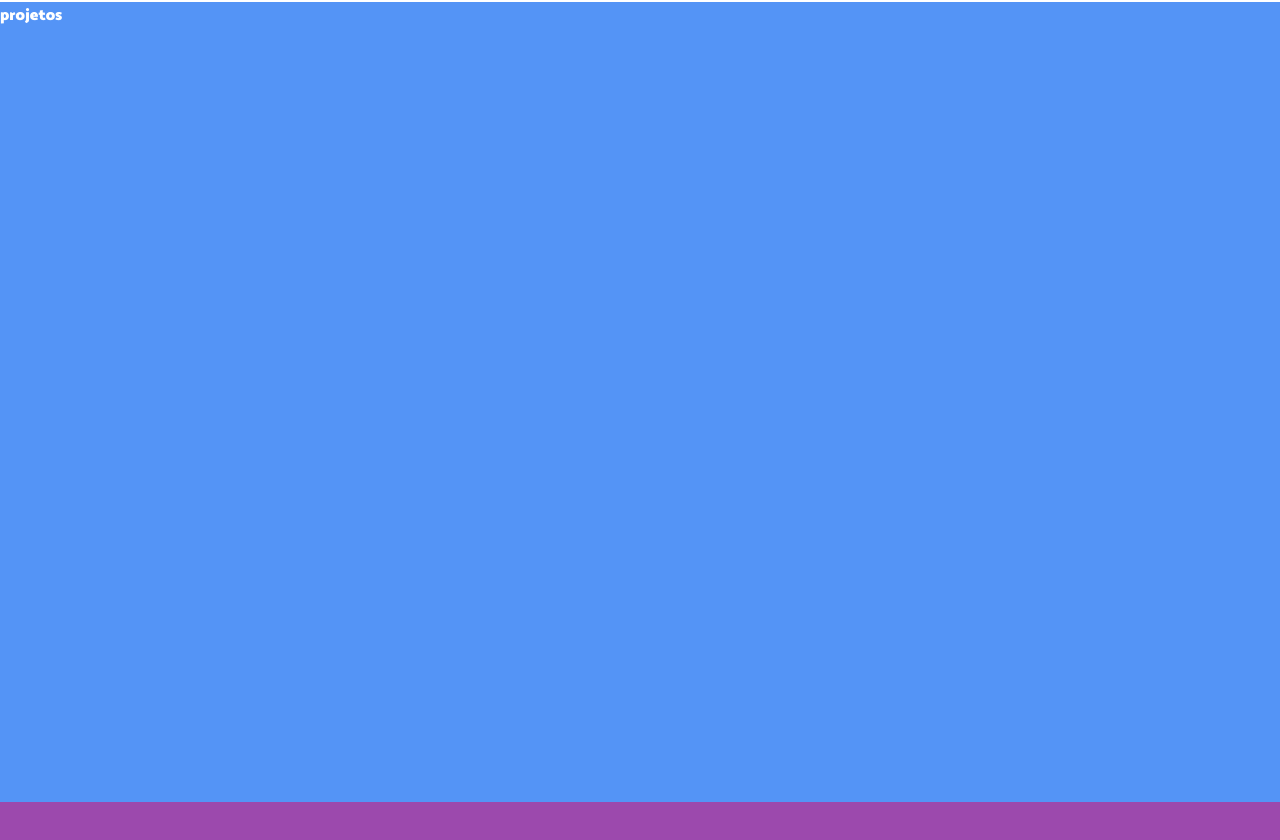
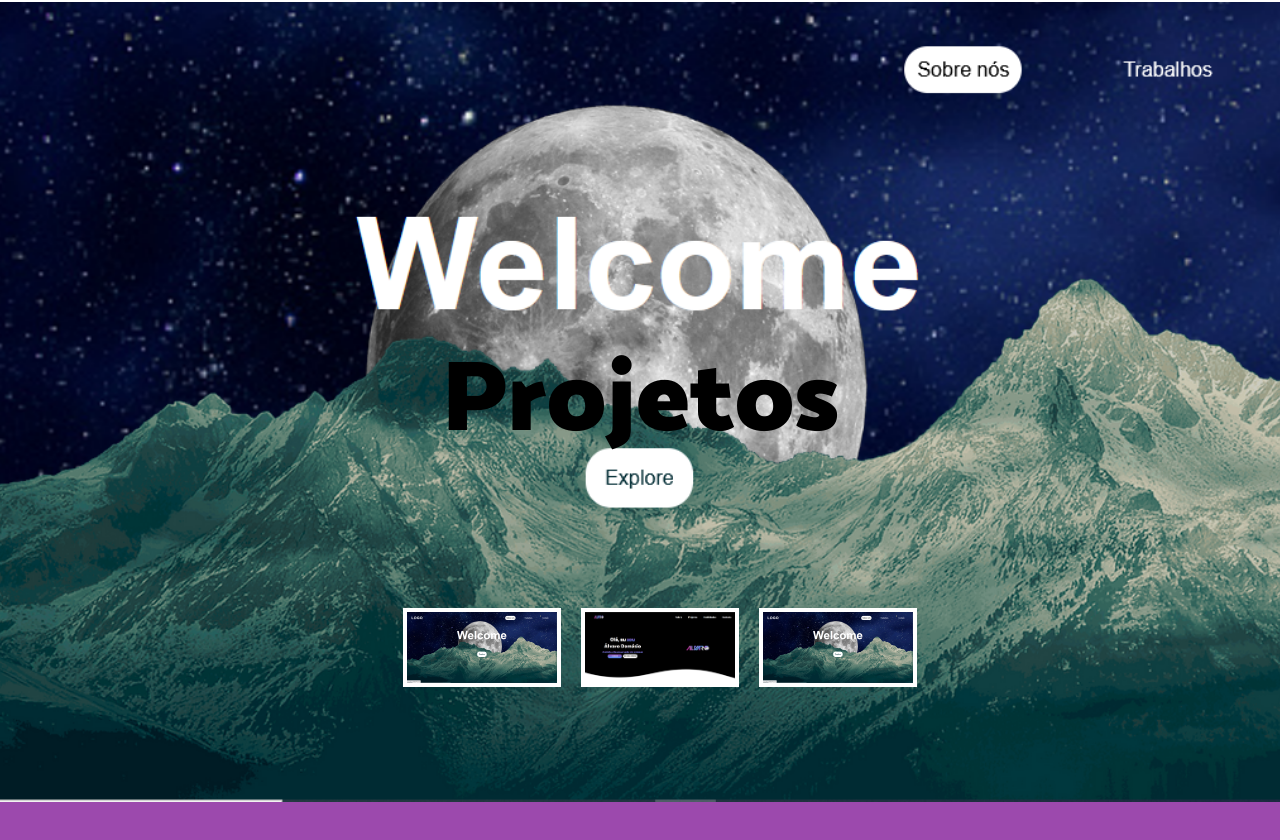
Before and after one commit to AlvaroDamasio/Portifolio, a plain HTML site: page index.html in a window 1280 px wide. Shown: the part 1518-2358 px from the top of the page. Drawn offline with Linux system fonts and the light colour scheme.

Commit message:
adicionado projetos

```diff
--- a/index.html
+++ b/index.html
@@ -18,7 +18,7 @@
             </div>
             <ul  class="nav-bar__list">
                 <li class="nav-bar__list__itens"> <a href="#about">Sobre</a></li>
-                <li class="nav-bar__list__itens"> <a href=""> Projetos</a> </li>
+                <li class="nav-bar__list__itens"> <a href="#projetos"> Projetos</a> </li>
                 <li class="nav-bar__list__itens">  <a href=""> Habilidades </a> </li>
                 <li class="nav-bar__list__itens">  <a href=""> Contato </a> </li>
             </ul>
@@ -83,7 +83,15 @@
     </section>
 
     <section id="projetos">
-        projetos
+        <img src="./public/assets/responsivo site.png" id="slider" alt="">
+        <ul id="navigation">
+            <li onclick="slider('./public/assets/tumb__site2.png', 'um site responsivo' )"> <img src="./public/assets/tumb__site2.png" alt=""> </li>
+            <li onclick="slider('./public/assets/portifolio.png',  'meu portifolio particular' )"> <img src="./public/assets/portifolio.png" alt=""> </li>
+            <li onclick="slider('./public/assets/tumb__site2.png' )"> <img src="./public/assets/tumb__site2.png" alt=""> </li>
+        </ul>
+        <h4 id="title">
+            Projetos
+        </h4>
     </section>
 
     <section id="habilidades">
@@ -99,5 +107,11 @@
     </footer>
     <script src="./src/card.js"></script>
     <script src="./src/NavBar.js"></script>
+    <script>
+        function slider(img ,text){
+            document.getElementById("slider").src = img
+            document.getElementById("title").innerText = text
+        }
+    </script>
 </body>
 </html>
--- a/styles.css
+++ b/styles.css
@@ -241,7 +241,7 @@ body{
 
 .custom-shape-divider-bottom-1657995195 {
     position: absolute;
-    bottom: 0;
+    bottom: -1px;
     left: 0;
     width: 100%;
     overflow: hidden;
@@ -253,7 +253,7 @@ body{
     position: relative;
     display: block;
     width: calc(130% + 1.3px);
-    height: 190px;
+    height: 200px;
 }
 
 .custom-shape-divider-bottom-1657995195 .shape-fill {
@@ -408,9 +408,55 @@ body{
 
 /*--------------------------------------------projetos---------------------------------------------------------*/
 #projetos{
+    position: relative;
     height: 100vh;
+    width: 100vw;
     background-color: #5494F6 ;
+    display: flex;
+    justify-content: center;
+    align-items: center;
+
 }
+
+
+
+#projetos #slider{
+    position: absolute;
+    top: 0;
+    left: 0;
+    width: 100vw;
+    height: 100vh;
+    object-fit: cover;
+}
+
+
+#projetos #navigation{
+    position: absolute;
+    z-index: 4;
+    display: flex;
+    bottom: 10%;
+    justify-content: center;
+    align-items: center;
+}
+#projetos #navigation li{
+    cursor: pointer;
+    margin: 10px;
+    list-style: none;
+}
+
+#projetos #navigation li img{
+    width: 150px;
+    border: 4px solid white;
+}
+#projetos h4{
+    position: relative;
+    font-size: 100px;
+    color: black;
+
+}
+
+
+
 /*-----------------------------------------------------------------------------------------------------*/
 
 
```
Also changed, not shown: public/assets/portifolio.png (added), public/assets/responsivo site.png (added), public/assets/tumb__site1.png (added), public/assets/tumb__site2.png (added).
